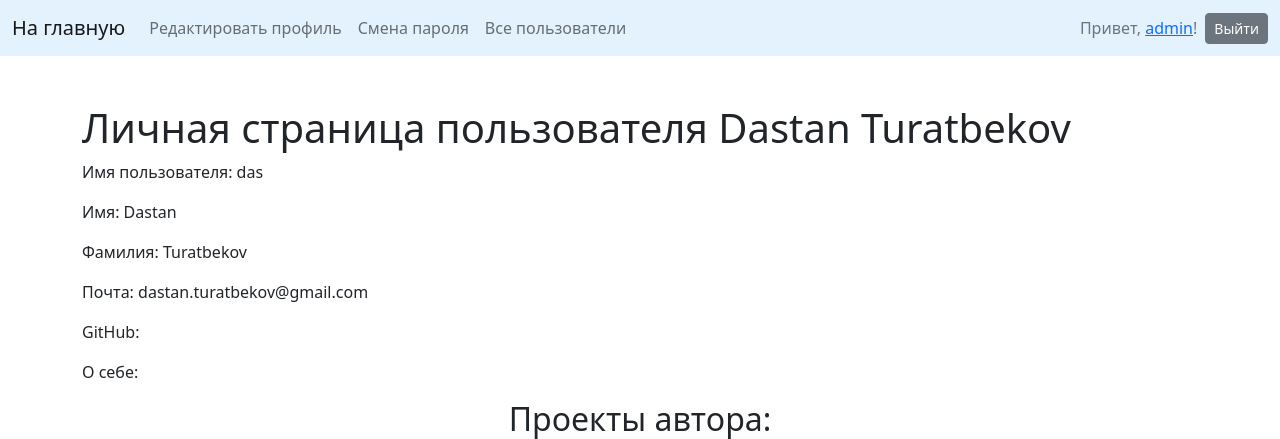
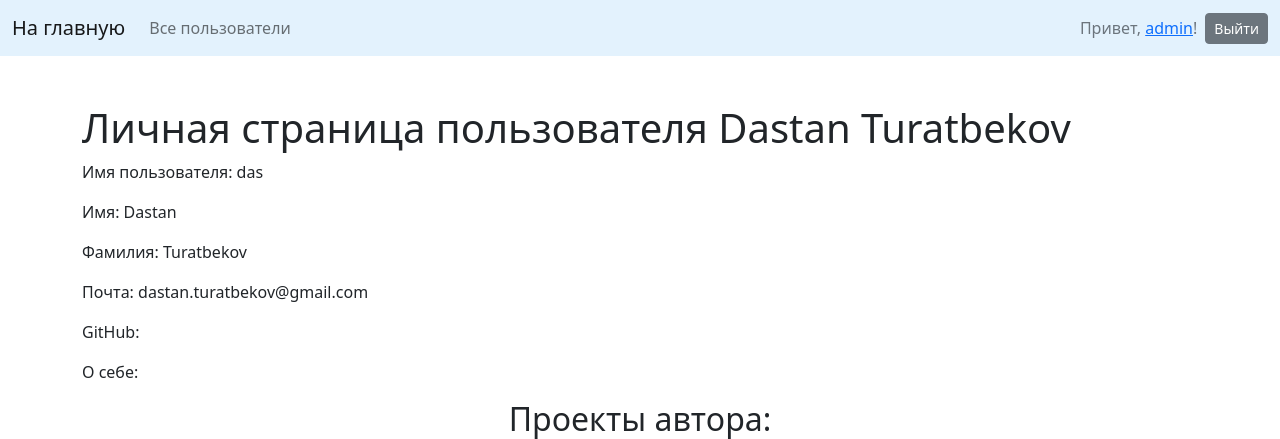
Before and after one commit to DastanTA/HW_50, a Django app: page /accounts/20/ in a window 1280 px wide. Shown: the top 439 px of the page. Run offline with Django 4.2, Linux system fonts and the light colour scheme; a user stored in the database is signed in; data comes from the database, SQL or seed files in the repository.

Commit message:
HW-61: Права доступа прописаны

```diff
--- a/source/accounts/templates/user_change.html
+++ b/source/accounts/templates/user_change.html
@@ -6,12 +6,12 @@
 
 {% block menu %}
     <li class="nav-item"><a class="nav-link" href="{% url "accounts:detail" user_obj.pk %}">К профилю</a></li>
-    <li class="nav-item"><a class="nav-link" href="{% url "accounts:password_change" user_obj.pk %}">Смена пароля</a></li>
+    <li class="nav-item"><a class="nav-link" href="{% url "accounts:password_change" %}">Смена пароля</a></li>
 {% endblock %}
 
 {% block content %}
     <br><br><h2>Поменять личные данные</h2>
-    <form action="{% url 'accounts:change' user_obj.pk %}" method="post" enctype="multipart/form-data">
+    <form action="{% url 'accounts:change' %}" method="post" enctype="multipart/form-data">
         {% csrf_token %}
         {% include 'partial/new_form_template.html' with form=form fields_only=True %}
         {% include 'partial/new_form_template.html' with form=profile_form fields_only=True %}
--- a/source/accounts/templates/user_detail.html
+++ b/source/accounts/templates/user_detail.html
@@ -4,8 +4,10 @@
 {% block title %}Пользователь{% endblock %}
 
 {% block menu %}
-    <li class="nav-item"><a class="nav-link" href="{% url "accounts:change" user_obj.pk %}">Редактировать профиль</a></li>
-    <li class="nav-item"><a class="nav-link" href="{% url "accounts:password_change" user_obj.pk %}">Смена пароля</a></li>
+    {% if request.user == user_obj %}
+        <li class="nav-item"><a class="nav-link" href="{% url "accounts:change" %}">Редактировать профиль</a></li>
+        <li class="nav-item"><a class="nav-link" href="{% url "accounts:password_change" %}">Смена пароля</a></li>
+    {% endif %}
 {% endblock %}
 
 {% block content %}
--- a/source/accounts/templates/user_password_change.html
+++ b/source/accounts/templates/user_password_change.html
@@ -6,11 +6,11 @@
 
 {% block menu %}
     <li class="nav-item"><a class="nav-link" href="{% url "accounts:detail" user_obj.pk %}">К профилю</a></li>
-    <li class="nav-item"><a class="nav-link" href="{% url "accounts:change" user_obj.pk %}">Редактирование личных данных</a></li>
+    <li class="nav-item"><a class="nav-link" href="{% url "accounts:change" %}">Редактирование личных данных</a></li>
 {% endblock %}
 
 {% block content %}
-    <br><br><h2>Смена пароля</h2>
-    {% url "accounts:password_change" user_obj.pk as action_url %}
+    <br><br><h2>Смена пароля пользователя "{{ user_obj }}"</h2>
+    {% url "accounts:password_change" as action_url %}
     {% include "partial/new_form_template.html" with action_url=action_url form_method="post" %}
 {% endblock %}
--- a/source/accounts/urls.py
+++ b/source/accounts/urls.py
@@ -10,7 +10,7 @@ urlpatterns = [
     path('logout/', LogoutView.as_view(), name='logout'),
     path('register/', RegisterView.as_view(), name='register'),
     path('<int:pk>/', UserDetailView.as_view(), name='detail'),
-    path('<int:pk>/change/', UserChangeView.as_view(), name='change'),
-    path('<int:pk>/change_password/', UserPasswordChangeView.as_view(), name='password_change'),
+    path('change/', UserChangeView.as_view(), name='change'),
+    path('change_password/', UserPasswordChangeView.as_view(), name='password_change'),
     path('all_users/', AllUsersView.as_view(), name='all_users'),
 ]
--- a/source/accounts/views.py
+++ b/source/accounts/views.py
@@ -1,5 +1,5 @@
-from django.contrib.auth import login, get_user_model
-from django.contrib.auth.mixins import PermissionRequiredMixin
+from django.contrib.auth import login, get_user_model, update_session_auth_hash
+from django.contrib.auth.mixins import PermissionRequiredMixin, LoginRequiredMixin
 from django.core.paginator import Paginator
 from django.contrib.auth.models import User
 from django.shortcuts import redirect, render
@@ -66,11 +66,14 @@ class AllUsersView(PermissionRequiredMixin, ListView):
         return super().dispatch(request, *args, **kwargs)
 
 
-class UserChangeView(UpdateView):
+class UserChangeView(LoginRequiredMixin, UpdateView):
     model = get_user_model()
     form_class = UserChangeForm
     template_name = 'user_change.html'
     context_object_name = 'user_obj'
+
+    def get_object(self, queryset=None):
+        return self.request.user
 
     def get_context_data(self, **kwargs):
         if 'profile_form' not in kwargs:
@@ -106,11 +109,19 @@ class UserChangeView(UpdateView):
         return reverse('accounts:detail', kwargs={'pk': self.object.pk})
 
 
-class UserPasswordChangeView(UpdateView):
+class UserPasswordChangeView(LoginRequiredMixin, UpdateView):
     model = get_user_model()
     template_name = 'user_password_change.html'
     form_class = PasswordChangeForm
     context_object_name = 'user_obj'
 
+    def get_object(self, queryset=None):
+        return self.request.user
+
+    def form_valid(self, form):
+        user = form.save()
+        update_session_auth_hash(self.request, user)
+        return redirect(self.get_success_url())
+
     def get_success_url(self):
-        return reverse('accounts:login')
+        return reverse('accounts:detail', kwargs={"pk": self.object.pk})
```
